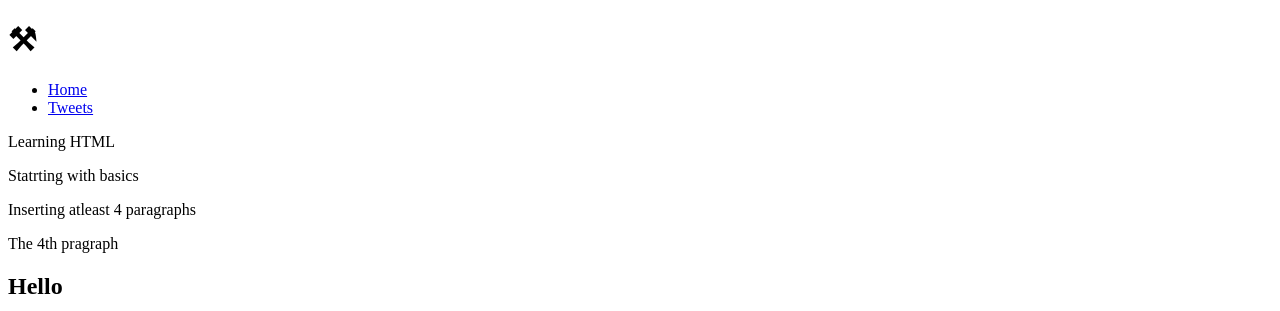
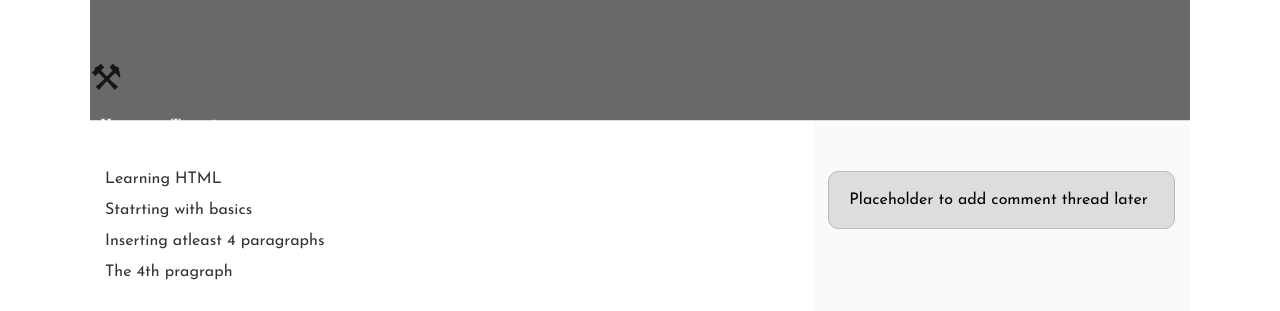
Before and after one commit to jbyiringiro/alu-web-development, a plain HTML site: page css_basic/index.html in a window 1280 px wide. Shown: the top 311 px of the page. Drawn offline with Linux system fonts and the light colour scheme.

Commit message:
css basic

```diff
--- a/css_basic/index.html
+++ b/css_basic/index.html
@@ -4,6 +4,8 @@
 <head>
     <meta charset="UTF-8">
     <meta name="viewport" content="width=device-width, initial-scale=1.0" />
+    <link href="base.css" rel="stylesheet">
+    <link href="styles.css" rel="stylesheet">
     <title>Learning HTML</title>
 </head>
 
```
Also changed, not shown: css_basic/tweets.html (+2 -0 lines).
